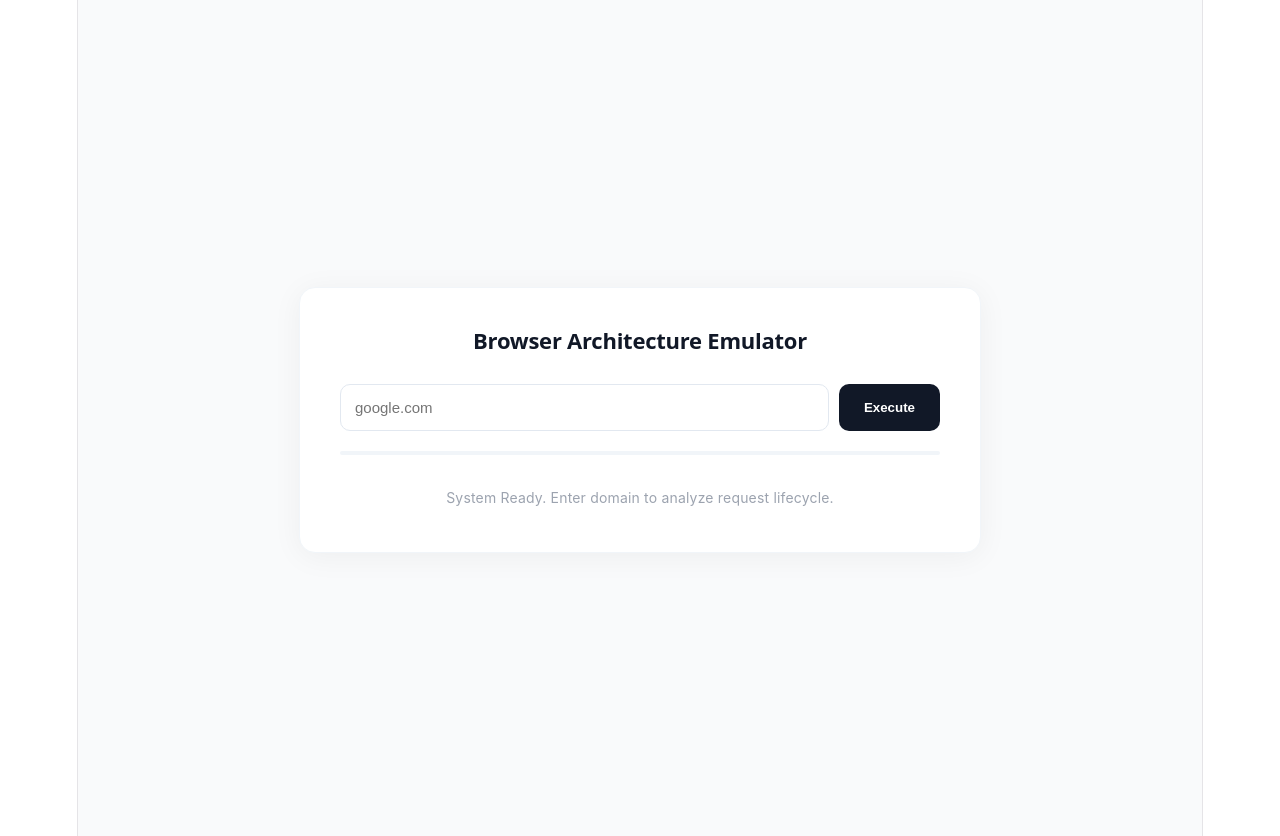
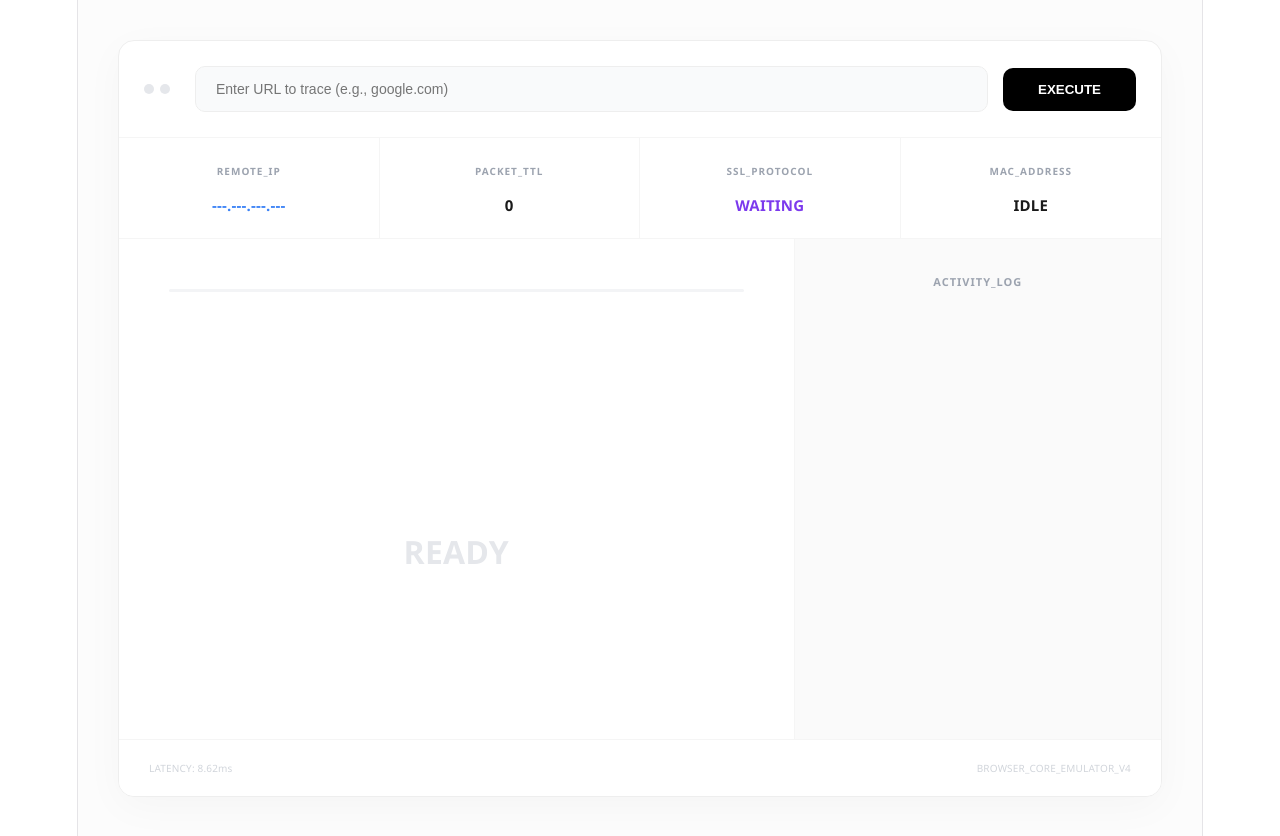
Before and after one commit to basharabualaryes/browser-emulator, a React (Vite) app: page / in a window 1280 px wide. Shown: the top 836 px of the page. Built offline with nearby package versions, Linux system fonts and the light colour scheme.

Commit message:
Refactor App component and update state management

```diff
--- a/src/App.jsx
+++ b/src/App.jsx
@@ -1,129 +1,117 @@
-import { useState, useEffect, useRef } from 'react';
+import React, { useState, useEffect } from 'react';
 
-function App() {
+export default function App() {
   const [url, setUrl] = useState('');
-  const [steps, setSteps] = useState([]);
-  const [isAnalyzing, setIsAnalyzing] = useState(false);
-  const [progress, setProgress] = useState(0);
-  const scrollRef = useRef(null);
+  const [ms, setMs] = useState(0);
+  const [isRunning, setIsRunning] = useState(false);
+  const [activeTask, setActiveTask] = useState(null);
+  const [logs, setLogs] = useState([]);
 
-  useEffect(() => {
-    if (scrollRef.current) scrollRef.current.scrollTop = scrollRef.current.scrollHeight;
-  }, [steps]);
+  const pipeline = [
+    { time: 600,  layer: "SYSTEM", action: "KERNEL_SOCKET_INIT", ip: "192.168.1.45", ttl: "64", ssl: "WAITING", mac: "00:E0:4C:68", detail: "Allocating TCP/IP buffers and initializing physical interface descriptors.", color: "#3b82f6" },
+    { time: 1600, layer: "NETWORK", action: "DNS_RESOLUTION", ip: "8.8.4.4", ttl: "54", ssl: "UDP_SECURE", mac: "GATEWAY_DEFAULT", detail: "Resolving host via Google DNS. TTL indicates 10 network hops to target.", color: "#2563eb" },
+    { time: 2600, layer: "TRANSPORT", action: "TCP_HANDSHAKE", ip: "142.251.40.174", ttl: "128", ssl: "TCP_SYN", mac: "NODE_REMOTE_01", detail: "Synchronizing sequence numbers. Establishing bi-directional flow control.", color: "#1d4ed8" },
+    { time: 3600, layer: "SECURITY", action: "SSL_CERT_VALIDATE", ip: "142.251.40.174", ttl: "128", ssl: "TLS_1.3_X25519", mac: "SHA256_VERIFIED", detail: "Handshaking encryption keys. Cipher Suite: AES_256_GCM_SHA384.", color: "#7c3aed" },
+    { time: 4600, layer: "SESSION", action: "HTTP_STREAMING", ip: "INBOUND_STREAM", ttl: "52", ssl: "TLS_ACTIVE", mac: "PKT_CAPTURE_ON", detail: "Receiving raw binary frames. Parsing HTTP/2 pseudo-headers and payload.", color: "#059669" },
+    { time: 5600, layer: "ENGINE", action: "DOM_PARSING", ip: "V8_HEAP_ACTIVE", ttl: "N/A", ssl: "N/A", mac: "DOM_TREE_GEN", detail: "Converting byte stream into memory-resident Node objects and Tree structure.", color: "#d97706" },
+    { time: 6600, layer: "GRAPHICS", action: "GPU_COMPOSITING", ip: "VRAM_BUFFER", ttl: "N/A", ssl: "VSYNC_READY", mac: "RASTER_THREAD", detail: "Merging layers on hardware. Committing final frame to front display buffer.", color: "#0891b2" }
+  ];
 
-  const wait = (ms) => new Promise(resolve => setTimeout(resolve, ms));
-
-  const handleAnalyze = async () => {
-    if (!url) return;
-    const cleanUrl = url.replace(/^(https?:\/\/)/, '').split('/')[0];
-    setIsAnalyzing(true);
-    setSteps([]);
-    setProgress(0);
-
-    try {
-      // 1. DNS Resolution - تفاصيل السجل والـ IP
-      setSteps([{ id: 1, title: "DNS Lookup Phase", desc: `Querying Root/TLD servers for ${cleanUrl}...`, status: 'loading' }]);
-      setProgress(20);
-      const res = await fetch(`https://dns.google/resolve?name=${cleanUrl}`);
-      const data = await res.json();
-      await wait(1000);
-      if (data.Answer) {
-        const ip = data.Answer[0].data;
-        const ttl = data.Answer[0].TTL;
-        setSteps(prev => prev.map(s => s.id === 1 ? { ...s, status: 'success', desc: `Found IP: ${ip} | TTL: ${ttl}ms | Record Type: A` } : s));
-      } else { throw new Error(); }
-
-      // 2. TCP Handshake - تفاصيل الاتصال الثلاثي
-      setProgress(40);
-      setSteps(prev => [...prev, { id: 2, title: "TCP Connection (Layer 4)", desc: "Initiating 3-Way Handshake...", status: 'loading' }]);
-      await wait(800);
-      setSteps(prev => prev.map(s => s.id === 2 ? { ...s, status: 'success', desc: "SYN sent -> SYN-ACK received -> ACK sent. Connection Established on Port 443." } : s));
-
-      // 3. TLS Handshake - تفاصيل التشفير
-      setProgress(60);
-      setSteps(prev => [...prev, { id: 3, title: "SSL/TLS Security Layer", desc: "Exchanging Client/Server Hello...", status: 'loading' }]);
-      await wait(1000);
-      setSteps(prev => prev.map(s => s.id === 3 ? { ...s, status: 'success', desc: "Cipher Suite: TLS_AES_256_GCM_SHA384 | Certificate: Verified." } : s));
-
-      // 4. HTTP Request/Response - تفاصيل الـ Headers
-      setProgress(80);
-      setSteps(prev => [...prev, { id: 4, title: "HTTP Lifecycle", desc: "Sending GET / HTTP/2 Request...", status: 'loading' }]);
-      await wait(1000);
-      setSteps(prev => prev.map(s => s.id === 4 ? { ...s, status: 'success', desc: "Status: 200 OK | Protocol: H2 | Encoding: gzip | Keep-Alive: true" } : s));
-
-      // 5. Critical Rendering Path - تفاصيل المعالجة الداخلية
-      setProgress(95);
-      setSteps(prev => [...prev, { id: 5, title: "Critical Rendering Path", desc: "Parsing HTML & CSSOM...", status: 'loading' }]);
-      await wait(1200);
-      const domNodes = Math.floor(Math.random() * 400) + 150;
-      setSteps(prev => prev.map(s => s.id === 5 ? { ...s, status: 'success', desc: `DOM Tree: ${domNodes} nodes created | Layout: Reflow complete | Paint: Rasterized pixels.` } : s));
-
-      setProgress(100);
-    } catch (e) {
-      setSteps(prev => [...prev, { id: 99, title: "Error", desc: "Invalid URL or Network Issue.", status: 'error' }]);
-    } finally {
-      setIsAnalyzing(false);
-    }
+  const startAnalysis = () => {
+    if (!url || isRunning) return;
+    setIsRunning(true); setMs(0); setLogs([]); setActiveTask(null);
+    let start = null;
+    const animate = (now) => {
+      if (!start) start = now;
+      const progress = now - start;
+      if (progress <= 7000) {
+        setMs(progress);
+        const task = [...pipeline].reverse().find(e => progress >= e.time);
+        if (task && activeTask?.action !== task.action) {
+          setActiveTask(task);
+          setLogs(prev => [task, ...prev]);
+        }
+        requestAnimationFrame(animate);
+      } else { setIsRunning(false); }
+    };
+    requestAnimationFrame(animate);
   };
 
+  const onKey = (e) => { if (e.key === 'Enter') startAnalysis(); };
+
   return (
-    <div style={styles.container}>
-      <div style={styles.card}>
-        <h2 style={styles.title}>Browser Architecture Emulator</h2>
-        <div style={styles.searchBar}>
+    <div style={{ backgroundColor: '#fcfcfc', minHeight: '100vh', padding: '40px', fontFamily: '"Segoe UI", Roboto, sans-serif', color: '#1a1a1a' }}>
+      <div style={{ maxWidth: '1100px', margin: '0 auto', backgroundColor: '#fff', borderRadius: '16px', border: '1px solid #eee', overflow: 'hidden', boxShadow: '0 10px 40px rgba(0,0,0,0.03)' }}>
+
+        {/* URL Input Bar */}
+        <div style={{ padding: '25px', borderBottom: '1px solid #f5f5f5', display: 'flex', gap: '15px', alignItems: 'center' }}>
+          <div style={{ display: 'flex', gap: '6px', marginRight: '10px' }}>
+            <div style={{ width: '10px', height: '10px', borderRadius: '50%', background: '#e5e7eb' }}></div>
+            <div style={{ width: '10px', height: '10px', borderRadius: '50%', background: '#e5e7eb' }}></div>
+          </div>
           <input
-            type="text"
-            placeholder="google.com"
-            value={url}
-            onChange={e => setUrl(e.target.value)}
-            style={styles.input}
+            style={{ flex: 1, padding: '14px 20px', borderRadius: '10px', border: '1px solid #eee', background: '#f9fafb', fontSize: '14px', outline: 'none', transition: 'all 0.3s' }}
+            value={url} onChange={(e) => setUrl(e.target.value)} onKeyDown={onKey} placeholder="Enter URL to trace (e.g., google.com)"
           />
-          <button onClick={handleAnalyze} disabled={isAnalyzing} style={styles.button}>
-            {isAnalyzing ? 'Analyzing...' : 'Execute'}
+          <button onClick={startAnalysis} style={{ background: '#000', color: '#fff', border: 'none', padding: '14px 35px', borderRadius: '10px', fontWeight: 'bold', cursor: 'pointer' }}>
+            {isRunning ? 'RUNNING...' : 'EXECUTE'}
           </button>
         </div>
 
-        <div style={styles.progressContainer}>
-          <div style={{ ...styles.progressBar, width: `${progress}%` }}></div>
+        {/* --- THE DATA GRID (IP, TTL, SSL, MAC) --- */}
+        <div style={{ display: 'grid', gridTemplateColumns: 'repeat(4, 1fr)', background: '#fff', borderBottom: '1px solid #f5f5f5' }}>
+          {[
+            { label: 'REMOTE_IP', value: activeTask?.ip || '---.---.---.---', color: '#3b82f6' },
+            { label: 'PACKET_TTL', value: activeTask?.ttl || '0', color: '#1a1a1a' },
+            { label: 'SSL_PROTOCOL', value: activeTask?.ssl || 'WAITING', color: '#7c3aed' },
+            { label: 'MAC_ADDRESS', value: activeTask?.mac || 'IDLE', color: '#1a1a1a' }
+          ].map((item, idx) => (
+            <div key={idx} style={{ padding: '20px', textAlign: 'center', borderRight: idx < 3 ? '1px solid #f5f5f5' : 'none' }}>
+              <div style={{ fontSize: '10px', color: '#9ca3af', fontWeight: 'bold', marginBottom: '8px', letterSpacing: '1px' }}>{item.label}</div>
+              <div style={{ fontSize: '15px', fontWeight: '800', color: item.color }}>{item.value}</div>
+            </div>
+          ))}
         </div>
 
-        <div style={styles.resultsArea} ref={scrollRef}>
-          {steps.map((step) => (
-            <div key={step.id} style={styles.stepCard}>
-              <div style={styles.stepHeader}>
-                <div style={{...styles.dot, backgroundColor: step.status === 'success' ? '#28a745' : (step.status === 'error' ? '#dc3545' : '#007bff'), animation: step.status === 'loading' ? 'pulse 1s infinite' : 'none'}}></div>
-                <span style={styles.stepTitle}>{step.title}</span>
+        {/* Main Console Area */}
+        <div style={{ display: 'flex', height: '500px' }}>
+
+          <div style={{ flex: 1.5, padding: '50px', position: 'relative' }}>
+            {/* Timeline Progress Bar */}
+            <div style={{ height: '3px', background: '#f3f4f6', borderRadius: '2px', marginBottom: '60px' }}>
+              <div style={{ height: '100%', width: `${(ms / 7000) * 100}%`, background: '#000', transition: 'width 0.1s linear' }}></div>
+            </div>
+
+            {activeTask ? (
+              <div style={{ animation: 'fadeIn 0.4s' }}>
+                <span style={{ color: activeTask.color, fontSize: '11px', fontWeight: 'bold', textTransform: 'uppercase', letterSpacing: '1px' }}>{activeTask.layer} ACTIVE</span>
+                <h1 style={{ fontSize: '55px', margin: '15px 0', fontWeight: '900', letterSpacing: '-2px', color: '#000' }}>{activeTask.action}</h1>
+                <p style={{ fontSize: '18px', color: '#6b7280', lineHeight: '1.6', maxWidth: '550px' }}>{activeTask.detail}</p>
               </div>
-              <p style={styles.stepDesc}>{step.desc}</p>
-            </div>
-          ))}
-          {!isAnalyzing && steps.length === 0 && <p style={styles.placeholder}>System Ready. Enter domain to analyze request lifecycle.</p>}
+            ) : (
+              <div style={{ height: '100%', display: 'flex', alignItems: 'center', justifyContent: 'center', color: '#e5e7eb', fontSize: '32px', fontWeight: '900' }}>READY</div>
+            )}
+          </div>
+
+          {/* Activity Sidebar */}
+          <div style={{ flex: 0.8, background: '#fafafa', borderLeft: '1px solid #f5f5f5', padding: '30px', overflowY: 'auto' }}>
+            <div style={{ fontSize: '11px', color: '#9ca3af', fontWeight: 'bold', marginBottom: '20px', letterSpacing: '1px' }}>ACTIVITY_LOG</div>
+            {logs.map((log, i) => (
+              <div key={i} style={{ marginBottom: '15px', paddingLeft: '12px', borderLeft: `2px solid ${log.color}`, fontSize: '12px' }}>
+                <div style={{ color: '#9ca3af', fontSize: '10px' }}>{log.time}ms</div>
+                <div style={{ fontWeight: 'bold', color: '#1a1a1a' }}>{log.action}</div>
+                <div style={{ color: '#d1d5db' }}>SUCCESSFUL</div>
+              </div>
+            ))}
+          </div>
+        </div>
+
+        {/* Footer */}
+        <div style={{ padding: '15px 30px', background: '#fff', borderTop: '1px solid #f5f5f5', display: 'flex', justifyContent: 'space-between', fontSize: '10px', color: '#d1d5db' }}>
+          <span>LATENCY: {(Math.random() * 15 + 5).toFixed(2)}ms</span>
+          <span>BROWSER_CORE_EMULATOR_V4</span>
         </div>
       </div>
-      <style>{`
-        @keyframes pulse { 0% { opacity: 0.3; transform: scale(0.8); } 50% { opacity: 1; transform: scale(1.2); } 100% { opacity: 0.3; transform: scale(0.8); } }
-        @keyframes fadeIn { from { opacity: 0; transform: translateY(5px); } to { opacity: 1; transform: translateY(0); } }
-      `}</style>
     </div>
   );
 }
-
-const styles = {
-  container: { backgroundColor: '#f9fafb', minHeight: '100vh', display: 'flex', justifyContent: 'center', alignItems: 'center', fontFamily: 'Inter, system-ui, sans-serif', padding: '20px' },
-  card: { backgroundColor: '#ffffff', width: '100%', maxWidth: '600px', padding: '40px', borderRadius: '16px', boxShadow: '0 4px 30px rgba(0,0,0,0.05)', border: '1px solid #f1f5f9' },
-  title: { textAlign: 'center', marginBottom: '30px', fontSize: '22px', fontWeight: '800', color: '#111827' },
-  searchBar: { display: 'flex', gap: '10px', marginBottom: '20px' },
-  input: { flex: 1, padding: '14px', borderRadius: '10px', border: '1px solid #e2e8f0', outline: 'none', fontSize: '15px' },
-  button: { padding: '0 25px', backgroundColor: '#111827', color: '#fff', border: 'none', borderRadius: '10px', cursor: 'pointer', fontWeight: '600' },
-  progressContainer: { width: '100%', height: '4px', backgroundColor: '#f1f5f9', borderRadius: '10px', marginBottom: '30px', overflow: 'hidden' },
-  progressBar: { height: '100%', backgroundColor: '#007bff', transition: 'width 0.4s ease' },
-  resultsArea: { display: 'flex', flexDirection: 'column', gap: '16px' },
-  stepCard: { padding: '15px', borderRadius: '12px', border: '1px solid #f1f5f9', animation: 'fadeIn 0.3s ease-out' },
-  stepHeader: { display: 'flex', alignItems: 'center', gap: '12px', marginBottom: '4px' },
-  dot: { width: '8px', height: '8px', borderRadius: '50%' },
-  stepTitle: { fontWeight: '700', fontSize: '14px', color: '#1f2937' },
-  stepDesc: { fontSize: '13px', color: '#6b7280', marginLeft: '20px', fontFamily: 'monospace', lineHeight: '1.5' },
-  placeholder: { textAlign: 'center', color: '#9ca3af', fontSize: '14px' }
-};
-
-export default App;
```
